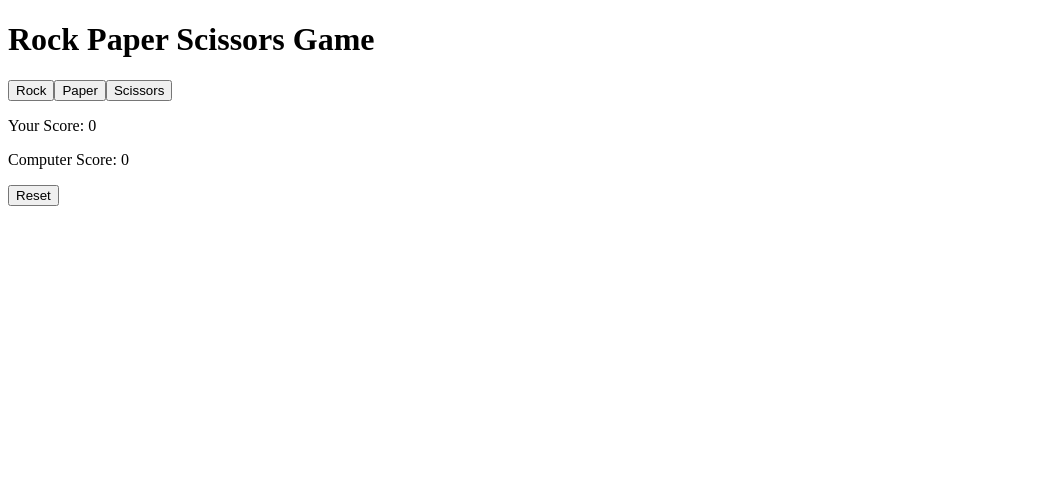
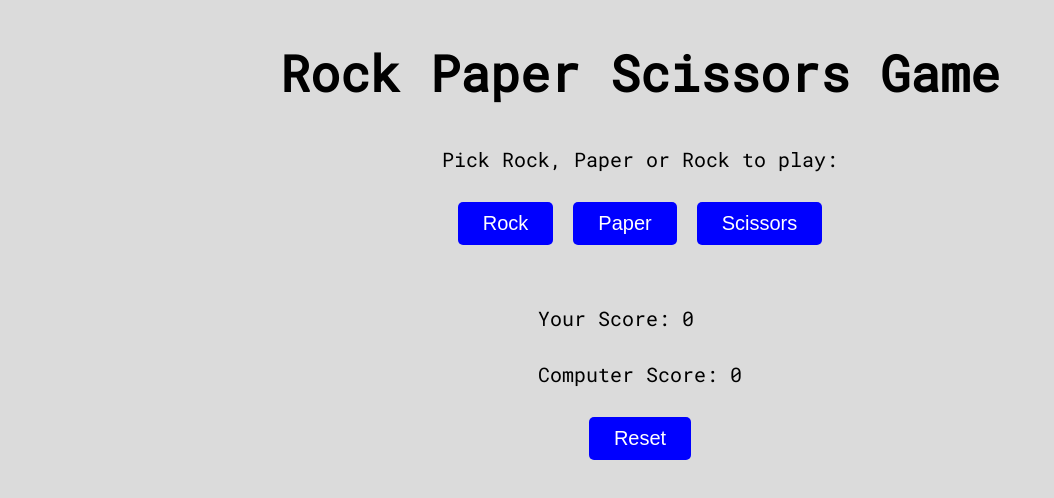
Before and after one commit to josphatotieno/Rock-Paper-Scissors, a plain HTML site: page index.html in a window 1280 px wide. Shown: the whole page, without its empty margins (0-1054 px from the left). Drawn offline with Linux system fonts and the light colour scheme.

Commit message:
Update index.html

```diff
--- a/index.html
+++ b/index.html
@@ -4,6 +4,7 @@
     <meta charset="UTF-8">
     <meta http-equiv="X-UA-Compatible" content="IE=edge">
     <meta name="viewport" content="width=device-width, initial-scale=1.0">
+    <link rel="stylesheet" href="style.css">
     <title>Rock Paper Scissors Game</title>
 </head>
 <body>
@@ -12,6 +13,8 @@
     </header>
 
     <section id="container">
+        <p>Pick Rock, Paper or Rock to play: </p>
+
         <div id="btn-wrapper">
 
         </div>
```
